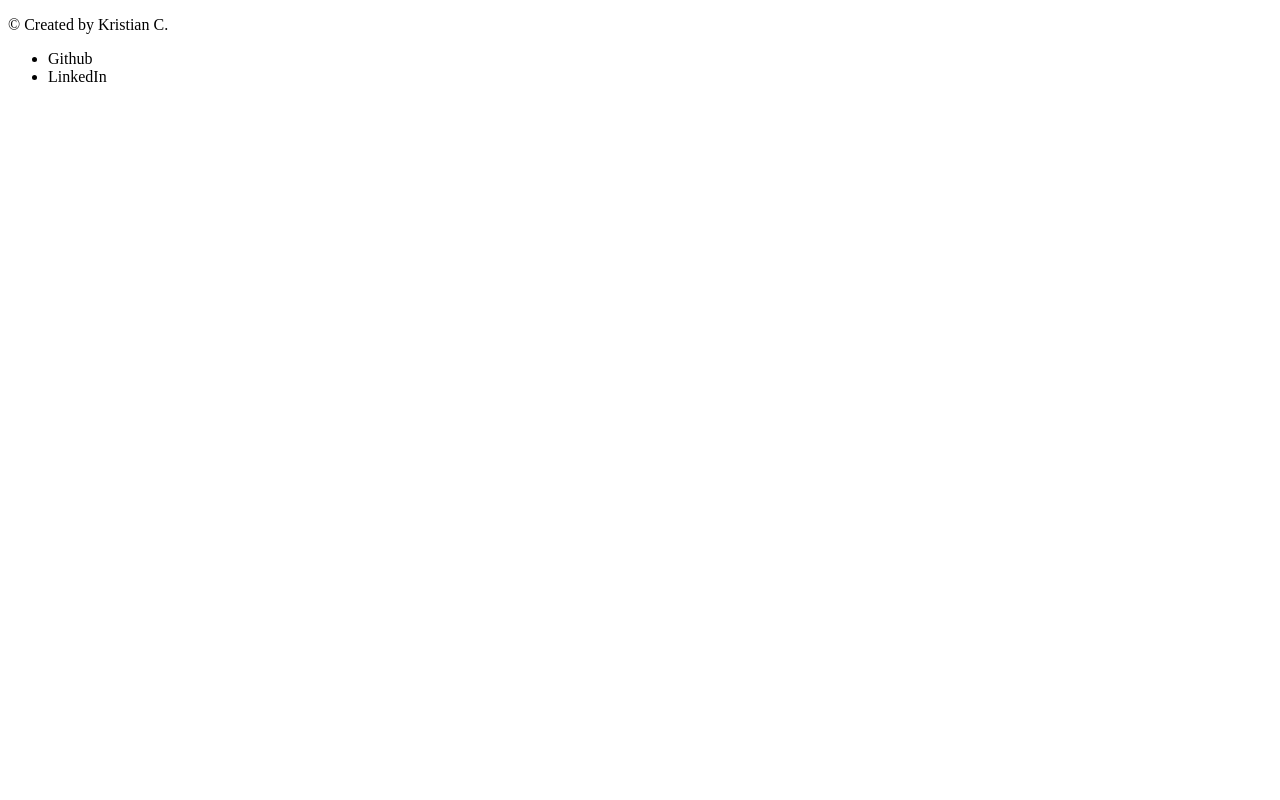
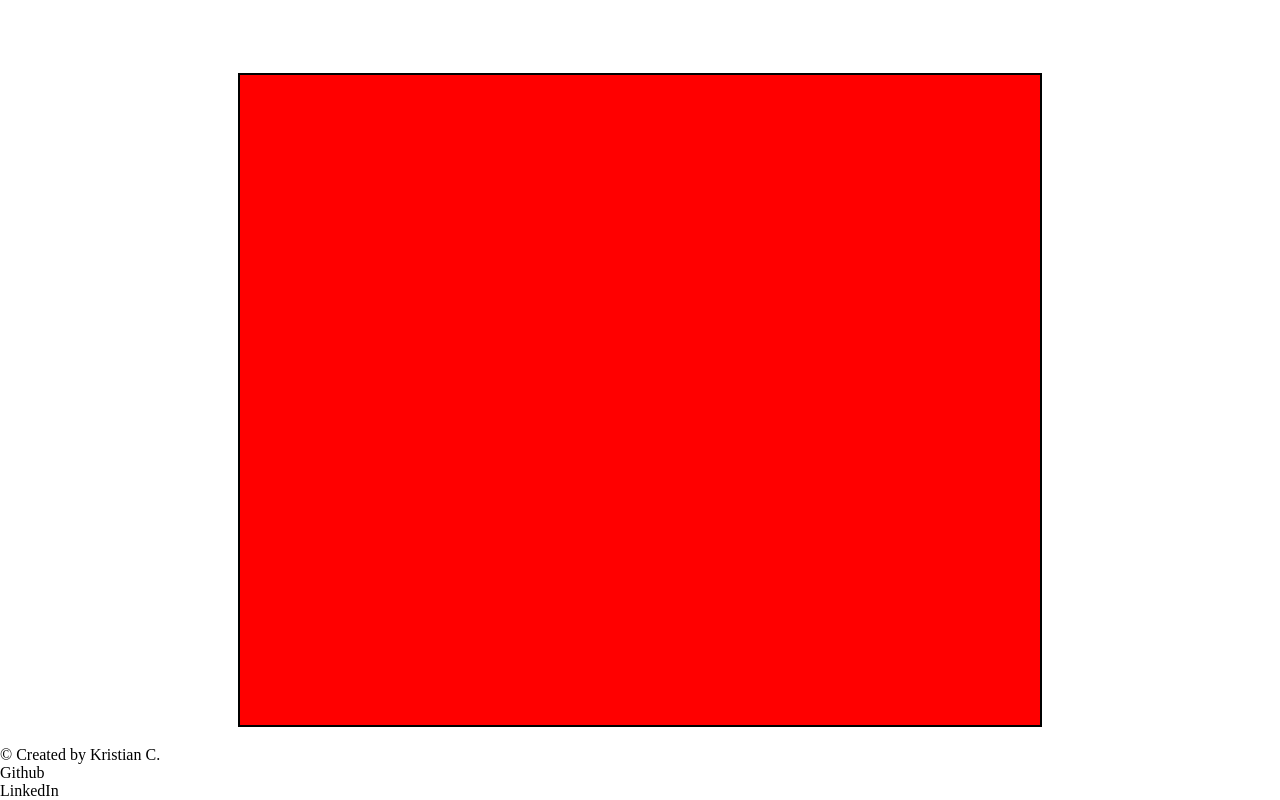
Before and after one commit to KristianColville1/tetris, a website: page index.html in a window 1280 px wide. Drawn offline with Linux system fonts and the light colour scheme.

Commit message:
Add some basic style to the game container for center of the screen

```diff
--- a/assets/css/style-one.css
+++ b/assets/css/style-one.css
@@ -0,0 +1,25 @@
+* {
+    margin: 0;
+    padding: 0;
+    border: 0;
+}
+
+body {
+    font-family: 'Times New Roman', Times, serif;
+}
+
+#game-container {
+    width: 800px;
+    height: 650px;
+    background-color: red;
+    border: 2px solid black;
+    position: absolute;
+    top: 50%;
+    left: 50%;
+    transform: translate(-50%, -50%);
+}
+
+footer {
+    position: absolute;
+    bottom: 0;
+}
--- a/index.html
+++ b/index.html
@@ -4,6 +4,7 @@
     <meta charset="UTF-8">
     <meta http-equiv="X-UA-Compatible" content="IE=edge">
     <meta name="viewport" content="width=device-width, initial-scale=1.0">
+    <link href="assets/css/style-one.css" type="text/css" rel="stylesheet">
     <title>Tetris</title>
 </head>
 <body>
```
